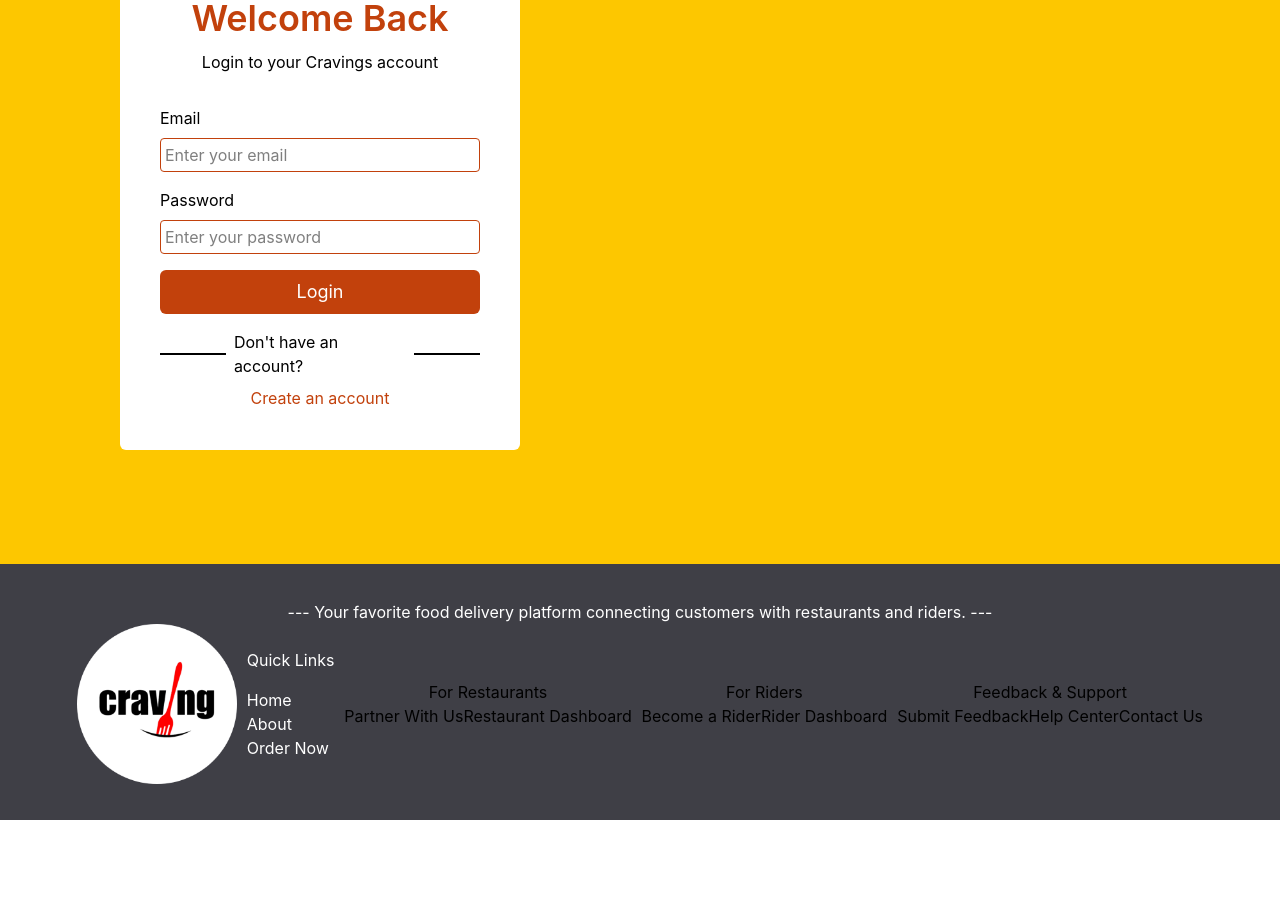
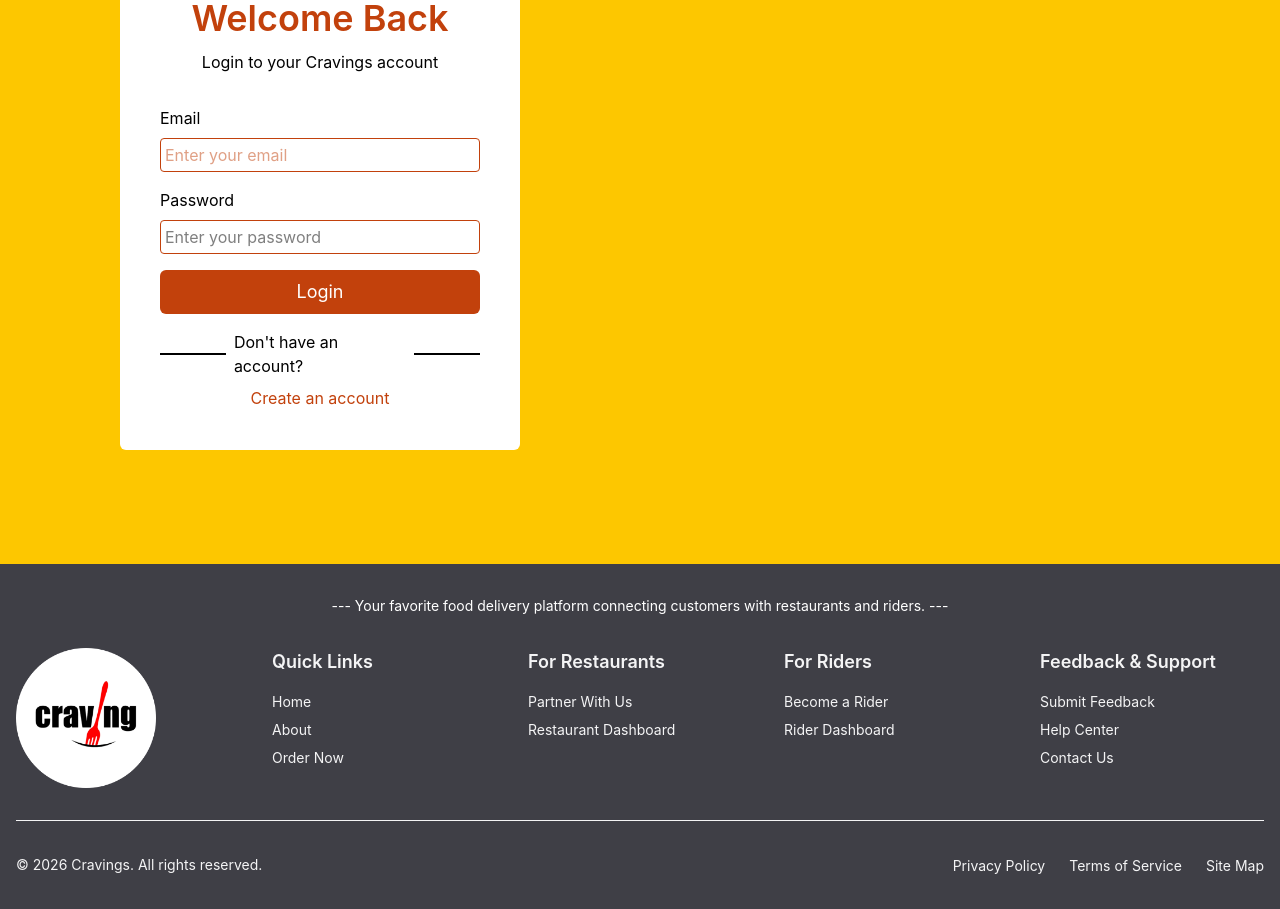
Before and after one commit to Ashishsahu0107/Cravings_Projects, a React (Vite) app in the folder client/: page /login in a window 1280 px wide. Shown: the part 220-1129 px from the top of the page. Before the commit the page ends 1040 px from the top, so only its background shows below. Built offline with nearby package versions, Linux system fonts and the light colour scheme.

Commit message:
refactor: update components to use new color variables and improve layout

```diff
--- a/client/src/components/Footer.jsx
+++ b/client/src/components/Footer.jsx
@@ -1,52 +1,100 @@
-import React from 'react'
-import LogoHeader from '../assets/footerLogo.png'
-import { Link } from 'react-router-dom'
+import React from "react";
+import LogoHeader from "../assets/footerLogo.png";
+import { Link } from "react-router-dom";
+import { useNavigate } from "react";
+
 
 const Footer = () => {
   return (
     <>
-            <div className='bg-[var(--bg-footer)] text-center p-9 '>
-                <p className='text-center text-white'>
-                    --- Your favorite food delivery platform connecting customers with restaurants and riders. ---
+      <footer className="bg-(--color-neutral) text-(--color-neutral-content) py-8">
+        <div className="bg-(--bg-footer) max-w-7xl mx-auto px-4">
+          <p className="text-sm text-center mb-8 text-white">
+            --- Your favorite food delivery platform connecting customers with
+            restaurants and riders. ---
           </p>
-                <div className='flex justify-around items-center px-9'>
+          <div class="grid grid-cols-1 md:grid-cols-5 gap-8 mb-8">
             <div>
-                        <img src={LogoHeader} alt="" className='h-40' />
+              <img src={LogoHeader} alt="" className="h-35" />
             </div>
-                    <div className='grid gap-4 text-start text-white'>
-                        <h1>Quick Links</h1>
-                        <div className='grid'>
-                            <Link to='/'>Home</Link>
-                            <Link to={"/about"}>About</Link>
-                            <Link>Order Now</Link>
+            <div>
+              <h4 class="text-lg font-semibold mb-4">Quick Links</h4>
+              <ul class="space-y-2">
+                <li onClick={() => navigate("/home")} class="text-sm hover:text-(--color-primary) transition-colors duration-200 cursor-pointer">
+                  Home
+                </li>
+                <li class="text-sm hover:text-(--color-primary) transition-colors duration-200 cursor-pointer">
+                  About
+                </li>
+                <li class="text-sm hover:text-(--color-primary) transition-colors duration-200 cursor-pointer">
+                  Order Now
+                </li>
+              </ul>
+            </div>
+            <div>
+              <h4 class="text-lg font-semibold mb-4">For Restaurants</h4>
+              <ul class="space-y-2">
+                <li class="text-sm hover:text-(--color-primary) transition-colors duration-200 cursor-pointer">
+                  Partner With Us
+                </li>
+                <li class="text-sm hover:text-(--color-primary) transition-colors duration-200 cursor-pointer">
+                  Restaurant Dashboard
+                </li>
+              </ul>
+            </div>
+            <div>
+              <h4 class="text-lg font-semibold mb-4">For Riders</h4>
+              <ul class="space-y-2">
+                <li class="text-sm hover:text-(--color-primary) transition-colors duration-200 cursor-pointer">
+                  Become a Rider
+                </li>
+                <li class="text-sm hover:text-(--color-primary) transition-colors duration-200 cursor-pointer">
+                  Rider Dashboard
+                </li>
+              </ul>
+            </div>
+            <div>
+              <h4 class="text-lg font-semibold mb-4">Feedback &amp; Support</h4>
+              <ul class="space-y-2">
+                <li class="text-sm hover:text-(--color-primary) transition-colors duration-200 cursor-pointer">
+                  Submit Feedback
+                </li>
+                <li class="text-sm hover:text-(--color-primary) transition-colors duration-200 cursor-pointer">
+                  Help Center
+                </li>
+                <li class="text-sm hover:text-(--color-primary) transition-colors duration-200 cursor-pointer">
+                  Contact Us
+                </li>
+              </ul>
             </div>
           </div>
-                    <div>
-                        <h1>For Restaurants</h1>
-                        <div>
-                            <Link>Partner With Us</Link>
-                            <Link>Restaurant Dashboard</Link>
-                        </div>
-                    </div>
-                    <div>
-                        <h1>For Riders</h1>
-                        <div>
-                            <Link>Become a Rider</Link>
-                            <Link>Rider Dashboard</Link>
-                        </div>
-                    </div>
-                    <div>
-                        <h1>Feedback & Support</h1>
-                        <div>
-                            <Link>Submit Feedback</Link>
-                            <Link to=''>Help Center</Link>
-                            <Link to='/contact'>Contact Us</Link>
+          <div class="border-t border(--color-neutral) my-8"></div>
+          <div class="flex flex-col md:flex-row justify-between items-center">
+            <p class="text-sm text-(--color-neutral-content) mb-4 md:mb-0">
+              © 2026 Cravings. All rights reserved.
+            </p>
+            <div class="flex gap-6">
+              <a href="/privacy-policy" data-discover="true">
+                <span class="text-sm text-(--color-neutral-content) hover:text-(--color-primary) transition-colors duration-200">
+                  Privacy Policy
+                </span>
+              </a>
+              <a href="/terms-of-service" data-discover="true">
+                <span class="text-sm text-(--color-neutral-content) hover:text-(--color-primary) transition-colors duration-200">
+                  Terms of Service
+                </span>
+              </a>
+              <a href="/site-map" data-discover="true">
+                <span class="text-sm text-(--color-neutral-content) hover:text-(--color-primary) transition-colors duration-200">
+                  Site Map
+                </span>
+              </a>
             </div>
           </div>
         </div>
-            </div>
+      </footer>
     </>
-    )
-}
+  );
+};
 
-export default Footer
+export default Footer;
--- a/client/src/components/Header.jsx
+++ b/client/src/components/Header.jsx
@@ -1,18 +1,19 @@
 import React from 'react'
 import { Link } from 'react-router-dom';
 import LogoHeader from '../assets/headerLogo.png'
+import { useNavigate } from 'react-router-dom';
 
 
 const Header = () => {
     return (
         <>
-            <nav className='flex sticky top-0 z-99 justify-between px-12 h-16 items-center bg-[var(--bg-color)] '>
+            <nav className='flex sticky top-0 z-99 justify-between px-12 h-16 items-center bg-(--color-primary) '>
                 <Link to={"./"}>
                     <img src={LogoHeader} alt="header-images" className='h-14 '/>
                 </Link>
                 <div className='text-md flex gap-3'>
                     <Link to='./login' className='px-3 py-1 hover:outline  rounded-md text-white text-decoration-none'>Login</Link>
-                    <Link to='/register' className='px-3 py-1 bg-white rounded-md text-[var(--bg-color)] text-decoration-none flex items-center hover:bg-transparent hover:text-white hover:outline '>Register</Link>
+                    <Link to='/register' className='px-3 py-1 bg-white rounded-md text-(--color-primary) text-decoration-none flex items-center hover:bg-transparent hover:text-white hover:outline '>Register</Link>
                 </div>
             </nav>
         </>
--- a/client/src/index.css
+++ b/client/src/index.css
@@ -1,16 +1,24 @@
 @import "tailwindcss";
 
 :root {
-  --bg-color: #c2410c;
-  --bg-footer: #3f3f46;
-
-  --primary: #001bb7;
-  --primary-text: #dfdff8;
-  --secondary: #0046ff;
-  --accent: #ff8040;
-  --success: #16a34a;
-  --error: #dc2626;
-  --warning: #f59e0b;
-  --background: #f5f1dc;
-  --text: #111827;
+    --color-primary: #c2410c;
+    --color-primary-content: #fff;
+    --color-secondary: #6b7280;
+    --color-secondary-content: #fff;
+    --color-accent: #d9468f;
+    --color-accent-content: #fff;
+    --color-neutral: #3f3f46;
+    --color-neutral-content: #f4f4f5;
+    --color-base-100: #fff8f1;
+    --color-base-200: #f5ede5;
+    --color-base-300: #e7d9c9;
+    --color-base-content: #2d1b10;
+    --color-info: #0ea5e9;
+    --color-info-content: #fff;
+    --color-success: #22c55e;
+    --color-success-content: #fff;
+    --color-warning: #f59e0b;
+    --color-warning-content: #2d1b10;
+    --color-error: #ef4444;
+    --color-error-content: #fff;
 }
--- a/client/src/pages/Login.jsx
+++ b/client/src/pages/Login.jsx
@@ -33,7 +33,7 @@
             <div className='h-[90vh] bg-[url("/foodTable.webp")] bg-yellow-400 grid items-center justify-start bg-cover bg-center md:ps-30 '>
                 <div className='bg-white p-10 grid gap-8 rounded-md w-100'>
                     <div className='grid gap-3'>
-                        <h1 className='text-4xl text-center font-semibold text-[var(--bg-color)] '>Welcome Back</h1>
+                        <h1 className='text-4xl text-center font-semibold text-(--color-primary) '>Welcome Back</h1>
                         <p className='text-center'>Login to your Cravings account</p>
                     </div>
                     <form onSubmit={handleSubmit}>
@@ -47,7 +47,7 @@
                                 placeholder='Enter your email'
                                 value={loginData.email}
                                 onChange={handleChange}
-                                className='border border-[var(--bg-color)] focus:outline focus:outline-[var(--bg-color)] p-1 rounded focus:outline-2' />
+                                className='border text-(--color-primary) focus:outline focus:outline-(--color-primary) p-1 rounded focus:outline-2' />
                         </div>
                         <div className='grid mb-4'>
                             <label htmlFor="password" className='mb-2 text-1xl'>Password</label>
@@ -58,15 +58,15 @@
                                 placeholder='Enter your password'
                                 value={loginData.password}
                                 onChange={handleChange}
-                                className='border border-[var(--bg-color)] focus:outline focus:outline-[var(--bg-color)] p-1 rounded focus:outline-2' />
+                                className='border border-(--color-primary) focus:outline focus:outline-(--color-primary) p-1 rounded focus:outline-2' />
                         </div>
-                        <button type='submit' className='w-full py-2 mb-4 rounded-md bg-[var(--bg-color)] text-white text-lg'>Login</button>
+                        <button type='submit' className='w-full py-2 mb-4 rounded-md bg-(--color-primary) text-white text-lg'>Login</button>
                         <div className='flex items-center justify-center gap-2 mb-2'>
                             <div className='w-17 border' />
                             <p className=''>Don't have an account?</p>
                             <div className='w-17 border' />
                         </div>
-                        <p className='text-center '><span onClick={() => navigate("/register")} className='text-[var(--bg-color)] cursor-pointer '>Create an account</span></p>
+                        <p className='text-center '><span onClick={() => navigate("/register")} className='text-(--color-primary) cursor-pointer '>Create an account</span></p>
                     </form>
                 </div>
             </div>
--- a/client/src/pages/Register.jsx
+++ b/client/src/pages/Register.jsx
@@ -30,7 +30,7 @@
                 <div className='absolute right-30'>
                     <div className='bg-white p-10 grid gap-4 rounded-md w-100'>
                         <div>
-                            <h1 className='text-4xl text-center font-semibold text-[var(--bg-color)] '>Create Account</h1>
+                            <h1 className='text-4xl text-center font-semibold text-(--color-primary) '>Create Account</h1>
                             <p className='text-center'>Join us as a Customer, Restaurant, or Rider</p>
                         </div>
                         <form onSubmit={handleSubmit} className='grid gap-4'>
@@ -53,17 +53,17 @@
                                     </div>
                                 </div>
                             </div>
-                            <input type="text" name='fullName' id='fullName' placeholder='Enter your fullname' value={fullName} onChange={(e) => setFullName(e.target.value)} className='border border-[var(--bg-color)] focus:outline focus:outline-[var(--bg-color)] p-1 rounded focus:outline-2' />
-                            <input type="text" name='email' id='email' placeholder='Enter your email' value={email} onChange={(e) => setEmail(e.target.value)} className='border border-[var(--bg-color)] focus:outline focus:outline-[var(--bg-color)] p-1 rounded focus:outline-2' />
-                            <input type="text" name='mobile' id='mobile' placeholder='Enter your mobile' value={mobile} onChange={(e) => setMobile(e.target.value)} className='border border-[var(--bg-color)] focus:outline focus:outline-[var(--bg-color)] p-1 rounded focus:outline-2' />
-                            <input type="text" name='password' id='password' placeholder='Enter your password' value={password} onChange={(e) => setPassword(e.target.value)} className='border border-[var(--bg-color)] focus:outline focus:outline-[var(--bg-color)] p-1 rounded focus:outline-2' />
-                            <input type="text" name='confirmPassword' id='confirmPassword' placeholder='Confirm your password' value={confirmPassword} onChange={(e) => setConfirmPassword(e.target.value)} className='border border-[var(--bg-color)] focus:outline focus:outline-[var(--bg-color)] p-1 rounded focus:outline-2' />
+                            <input type="text" name='fullName' id='fullName' placeholder='Enter your fullname' value={fullName} onChange={(e) => setFullName(e.target.value)} className='border border-(--color-primary) focus:outline focus:outline-(--color-primary) p-1 rounded focus:outline-2' />
+                            <input type="text" name='email' id='email' placeholder='Enter your email' value={email} onChange={(e) => setEmail(e.target.value)} className='border border-(--color-primary) focus:outline focus:outline-(--color-primary) p-1 rounded focus:outline-2' />
+                            <input type="text" name='mobile' id='mobile' placeholder='Enter your mobile' value={mobile} onChange={(e) => setMobile(e.target.value)} className='border border-(--color-primary) focus:outline focus:outline-(--color-primary) p-1 rounded focus:outline-2' />
+                            <input type="text" name='password' id='password' placeholder='Enter your password' value={password} onChange={(e) => setPassword(e.target.value)} className='border border-(--color-primary) focus:outline focus:outline-(--color-primary) p-1 rounded focus:outline-2' />
+                            <input type="text" name='confirmPassword' id='confirmPassword' placeholder='Confirm your password' value={confirmPassword} onChange={(e) => setConfirmPassword(e.target.value)} className='border border-(--color-primary) focus:outline focus:outline-(--color-primary) p-1 rounded focus:outline-2' />
                             <div className='flex gap-2'>
                                 <input type="checkbox" name="accept" id="accept" onClick={(e) => setAccept(e.target.value)} />
-                                <label htmlFor="accept">I agree to the <span className='text-[var(--bg-color)] hover:underline '>terms and conditions.</span></label>
+                                <label htmlFor="accept">I agree to the <span className='text-(--color-primary) hover:underline '>terms and conditions.</span></label>
                             </div>
-                            <button type='submit' className='w-full py-2 rounded-md bg-[var(--bg-color)] text-white text-lg'>Register</button>
-                            <p className='text-center '>Already registered? <span onClick={() => navigate("/login")} className='text-[var(--bg-color)] cursor-pointer '>Login here</span></p>
+                            <button type='submit' className='w-full py-2 rounded-md bg-(--color-primary) text-white text-lg'>Register</button>
+                            <p className='text-center '>Already registered? <span onClick={() => navigate("/login")} className='text-(--color-primary) cursor-pointer '>Login here</span></p>
                         </form>
                     </div>
                 </div>
```
Lines whose indentation alone changed are shown as unchanged.
